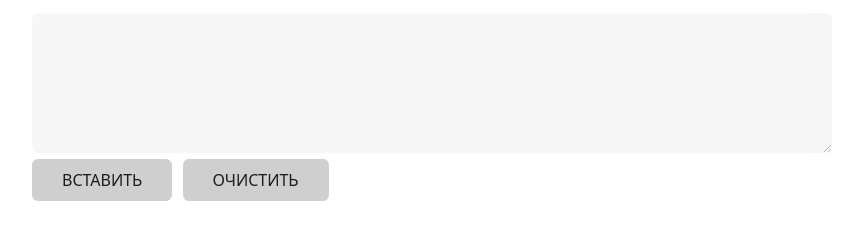
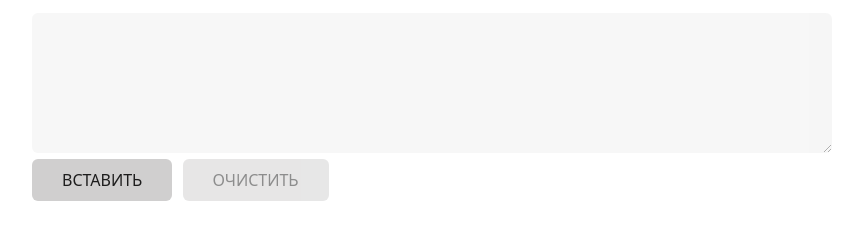
Before and after one commit to djsora/instacheck, a plain HTML site: page index.html in a window 1280 px wide. Shown: the part 115-354 px from the top of the page, without its empty margins (208-1070 px from the left). Drawn offline with nearby package versions, Linux system fonts and the light colour scheme.

Commit message:
Update index.html

```diff
--- a/index.html
+++ b/index.html
@@ -10,7 +10,7 @@
     <p>Сначала нажми <b>COPY LIST</b> в штуке, а затем нажми <b>ВСТАВИТЬ</b>.</p>
     <textarea id="main"></textarea>
     <button id="paste">ВСТАВИТЬ</button>
-    <button id="clear">ОЧИСТИТЬ</button>
+    <button id="clear" disabled>ОЧИСТИТЬ</button>
 
     <script>
         const main = document.getElementById("main");
```
